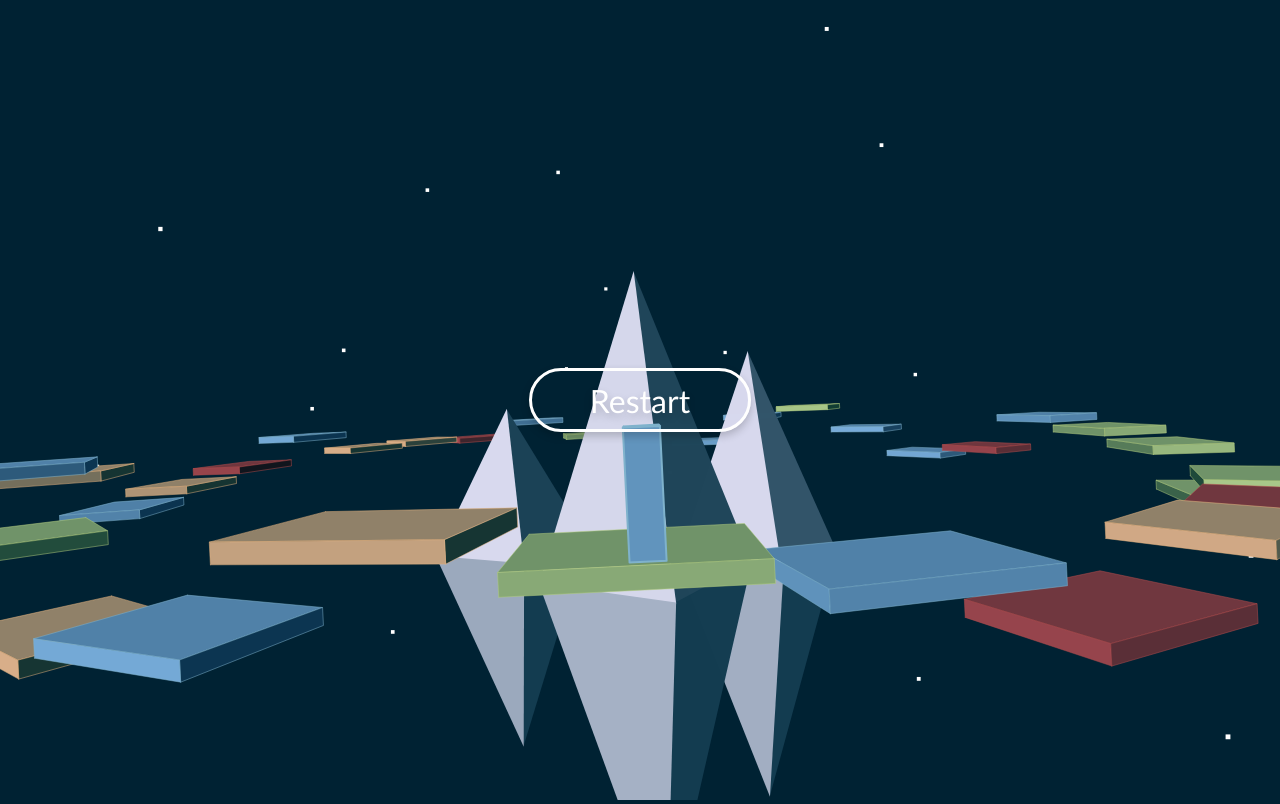
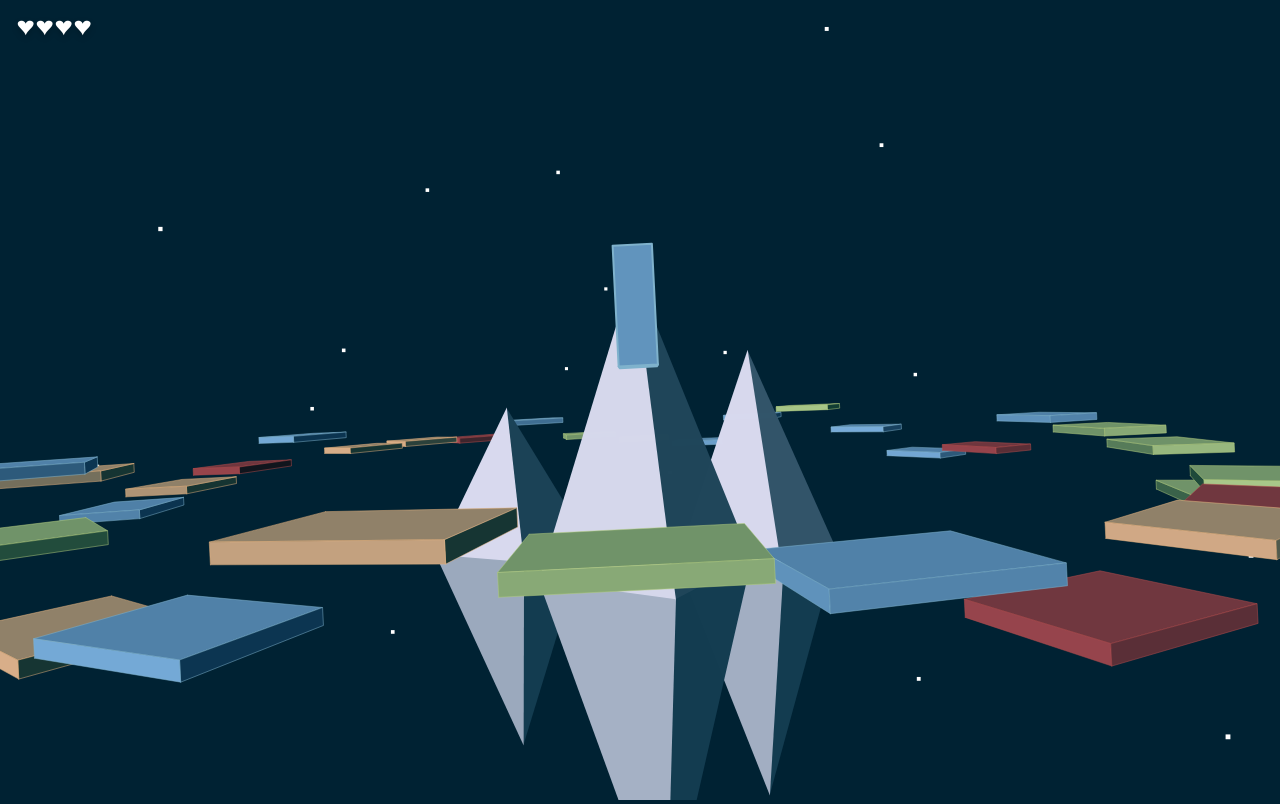
Before and after one commit to razh/js13k-2015, a website with bundled scripts: page src/index.html in a window 1280 px wide. Both pictures are taken after a click on the button "Play". Built offline with nearby package versions, Linux system fonts and the light colour scheme.

Commit message:
Add multiple lives. Add heart DOM elements.

```diff
--- a/src/index.html
+++ b/src/index.html
@@ -19,7 +19,7 @@
     -moz-osx-font-smoothing: grayscale;
   }
 
-  /* Center children. */
+  /* Center children */
   .c {
     display: -webkit-flex;
     display: flex;
@@ -42,7 +42,7 @@
     left: 0;
   }
 
-  /* Hidden class. */
+  /* Hidden class */
   .h {
     display: none;
   }
@@ -69,6 +69,26 @@
     background: #fff;
     color: #023;
   }
+
+  /* Hearts */
+  .hts {
+    position: fixed;
+    z-index: 1;
+
+    top: 0.5em;
+    left: 1em;
+
+    -webkit-transform: scale(1, 0.8);
+    transform: scale(1, 0.8);
+
+    pointer-events: none;
+  }
+
+  .ht {
+    display: inline-block;
+    font-size: 2em;
+    text-shadow: 0 4px 8px rgba(0, 0, 0, 0.2);
+  }
 </style>
 
 <body ontouchstart="">
--- a/src/js/index.js
+++ b/src/js/index.js
@@ -48,6 +48,10 @@ function create( type ) {
   return document.createElement( type || 'div' );
 }
 
+function innerHTML( el, html ) {
+  el.innerHTML = html;
+}
+
 function textContent( el, text ) {
   el.textContent = text;
 }
@@ -92,6 +96,7 @@ var levelAngularVelocity = 0;
 var levelAngularDamping = 3 * Math.PI;
 
 // State.
+var lives;
 var isFirstPlay = true;
 var isCheckingCollisions = false;
 var shouldUpdateColor = false;
@@ -204,12 +209,30 @@ function createDiamond( scene, x, y, z, radius, top, bottom, rotation ) {
   return mesh;
 }
 
+var renderLives = (function() {
+  var hearts = create();
+  addClass( hearts, 'hts' );
+  append( document.body, hearts );
+
+  return function( count ) {
+    innerHTML( hearts, '' );
+
+    for ( var i = 0; i < count; i++ ) {
+      var heart = create();
+      addClass( heart, 'ht' );
+      textContent( heart, '\u2665' );
+      append( hearts, heart );
+    }
+  };
+})();
+
 var scene;
 var player;
 
 createControls();
 
 function reset() {
+  lives = 5;
   isCheckingCollisions = !isFirstPlay;
   animate.reset();
 
@@ -310,8 +333,7 @@ function reset() {
 
         if ( !player.mesh.material.color.equals( closestBlock.material.color ) ) {
           Audio.playError();
-          end();
-          return;
+          lives--;
         } else {
           var newColorIndex;
           do {
@@ -336,6 +358,12 @@ function reset() {
     diamondRight.position.y = diamondRightY + 0.2 * Math.cos( 0.4 * diamondTime );
 
     Audio.update( dt );
+
+    renderLives( lives );
+
+    if ( lives <= 0 ) {
+      end();
+    }
   };
 }
 
```
